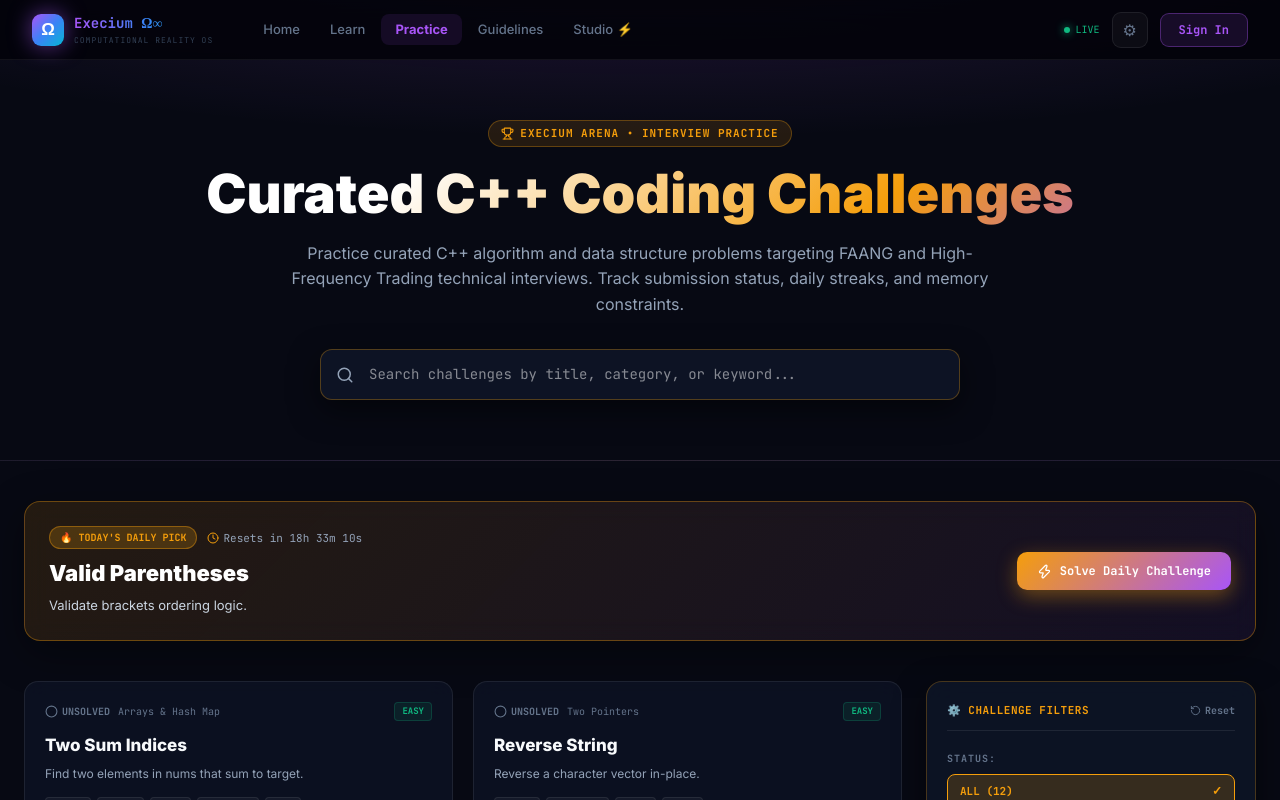
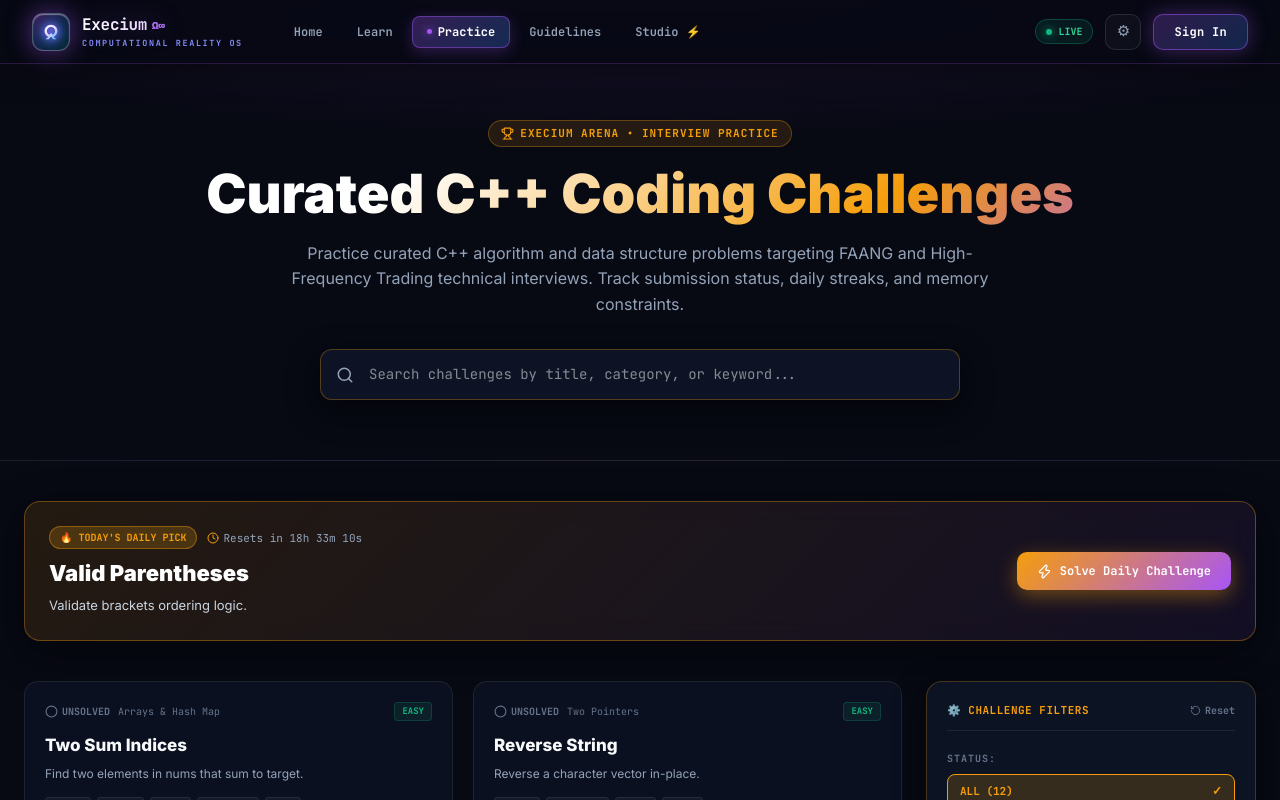
Before and after one commit to thakurcodeshere/Execium, a Next.js app: page /practice in a window 1280 px wide. Shown: the top 800 px of the page. Built offline with nearby package versions, Linux system fonts and the light colour scheme.

Commit message:
Redesign Execium logo icon with Quantum Omega SVG mark and ultra-vibrant crystal gradient typography

```diff
--- a/components/Navbar.tsx
+++ b/components/Navbar.tsx
@@ -32,59 +32,118 @@ export default function Navbar() {
   ];
 
   const isActive = (href: string) => {
-    if (href.startsWith("/#")) return false;
     if (!path) return false;
     return href === "/" ? path === "/" : path.startsWith(href);
   };
 
   return (
     <nav style={{
-      position: "fixed", top: 0, left: 0, right: 0, zIndex: 100, height: 60,
-      display: "flex", alignItems: "center", padding: "0 32px", gap: 12,
-      background: "rgba(3,3,10,.88)", borderBottom: "1px solid rgba(255,255,255,.06)",
-      backdropFilter: "blur(24px)", fontFamily: "'Inter', sans-serif",
+      position: "fixed", top: 0, left: 0, right: 0, zIndex: 100, height: 64,
+      display: "flex", alignItems: "center", padding: "0 32px", gap: 16,
+      background: "rgba(6, 8, 18, 0.88)",
+      borderBottom: "1px solid rgba(168, 85, 247, 0.2)",
+      backdropFilter: "blur(28px) saturate(180%)",
+      WebkitBackdropFilter: "blur(28px) saturate(180%)",
+      fontFamily: "'Inter', sans-serif",
+      boxShadow: "0 4px 30px rgba(0, 0, 0, 0.5)"
     }}>
-      {/* Logo */}
-      <Link href="/" style={{ textDecoration: "none", display: "flex", alignItems: "center", gap: 10 }}>
+      {/* ── IMPACTFUL EXECIUM BRAND LOGO ICON ── */}
+      <Link href="/" style={{ textDecoration: "none", display: "flex", alignItems: "center", gap: 12 }}>
+        {/* Bespoke Quantum Omega SVG Icon Badge */}
         <div style={{
-          width: 32, height: 32, borderRadius: 9,
-          background: "linear-gradient(135deg,#a855f7,#3b82f6,#06b6d4)",
+          width: 38, height: 38, borderRadius: 11,
+          background: "linear-gradient(135deg, rgba(168,85,247,0.35), rgba(59,130,246,0.25), rgba(6,182,212,0.2))",
+          border: "1px solid rgba(255, 255, 255, 0.25)",
           display: "flex", alignItems: "center", justifyContent: "center",
-          fontSize: 17, fontWeight: 900, color: "#fff",
-          boxShadow: "0 0 22px rgba(168,85,247,.55)",
-        }}>Ω</div>
+          boxShadow: "0 0 25px rgba(168,85,247,0.5), inset 0 1px 1px rgba(255,255,255,0.4)",
+          position: "relative", overflow: "hidden", transition: "all 0.3s ease"
+        }}>
+          {/* Inner Ambient Glow Dot */}
+          <div style={{
+            position: "absolute", width: 20, height: 20, borderRadius: "50%",
+            background: "radial-gradient(circle, #a855f7 0%, #3b82f6 70%, transparent 100%)",
+            filter: "blur(4px)", opacity: 0.8
+          }} />
+
+          {/* Glowing Quantum Omega + Infinity SVG Logo */}
+          <svg width="22" height="22" viewBox="0 0 24 24" fill="none" xmlns="http://www.w3.org/2000/svg" style={{ zIndex: 2 }}>
+            <path
+              d="M12 4C8.13401 4 5 7.13401 5 11C5 13.8241 6.67138 16.2573 9.07007 17.3621L6 20H9.5L11.5 17.5H12.5L14.5 20H18L14.9299 17.3621C17.3286 16.2573 19 13.8241 19 11C19 7.13401 15.866 4 12 4ZM12 6.5C14.4853 6.5 16.5 8.51472 16.5 11C16.5 12.8252 15.4116 14.396 13.8447 15.1055L12 13.2L10.1553 15.1055C8.58841 14.396 7.5 12.8252 7.5 11C7.5 8.51472 9.51472 6.5 12 6.5Z"
+              fill="url(#execium-logo-grad)"
+            />
+            <defs>
+              <linearGradient id="execium-logo-grad" x1="5" y1="4" x2="19" y2="20" gradientUnits="userSpaceOnUse">
+                <stop stopColor="#ffffff" />
+                <stop offset="0.5" stopColor="#e9d5ff" />
+                <stop offset="1" stopColor="#38bdf8" />
+              </linearGradient>
+            </defs>
+          </svg>
+        </div>
+
         <div>
+          {/* Logo Title */}
           <div style={{
-            fontFamily: "'JetBrains Mono'", fontWeight: 800, fontSize: 14,
-            background: "linear-gradient(90deg,#a855f7,#3b82f6,#06b6d4)",
+            fontFamily: "'JetBrains Mono', monospace", fontWeight: 900, fontSize: 16,
+            letterSpacing: "-0.3px",
+            background: "linear-gradient(90deg, #ffffff 0%, #e9d5ff 40%, #60a5fa 75%, #38bdf8 100%)",
             WebkitBackgroundClip: "text", WebkitTextFillColor: "transparent",
-          }}>Execium Ω∞</div>
-          <div style={{ fontSize: 8, color: "#334155", fontFamily: "'JetBrains Mono'", letterSpacing: 1 }}>
+            display: "flex", alignItems: "center", gap: 5,
+            filter: "drop-shadow(0 0 12px rgba(168,85,247,0.3))"
+          }}>
+            Execium <span style={{ fontSize: 11, color: "#a855f7", WebkitTextFillColor: "#a855f7" }}>Ω∞</span>
+          </div>
+
+          {/* Subtitle */}
+          <div style={{
+            fontSize: 8.5, color: "#818cf8", fontFamily: "'JetBrains Mono', monospace",
+            letterSpacing: 1.6, fontWeight: 800, textTransform: "uppercase"
+          }}>
             COMPUTATIONAL REALITY OS
           </div>
         </div>
       </Link>
 
-      {/* Nav links */}
-      <div style={{ display: "flex", gap: 2, marginLeft: 24 }}>
+      {/* ── HIGH-IMPACT NAVIGATION PILLS ── */}
+      <div style={{ display: "flex", gap: 4, marginLeft: 20 }}>
         {navLinks.map(l => {
-          const isHash = l.href.includes("#");
-          const style = {
-            padding: "6px 14px", borderRadius: 8, textDecoration: "none", fontSize: 13,
-            fontWeight: isActive(l.href) ? 700 : 500,
-            color: isActive(l.href) ? "#a855f7" : "#64748b",
-            background: isActive(l.href) ? "rgba(168,85,247,.1)" : "transparent",
-            transition: "all .15s",
-          };
-          if (isHash) {
+          const active = isActive(l.href);
           return (
-              <a key={l.href} href={l.href} style={style}>
-                {l.label}
-              </a>
-            );
+            <Link
+              key={l.href}
+              href={l.href}
+              style={{
+                padding: "6px 14px", borderRadius: 8, textDecoration: "none", fontSize: 12,
+                fontFamily: "'JetBrains Mono', monospace",
+                fontWeight: active ? 800 : 600,
+                color: active ? "#ffffff" : "#94a3b8",
+                background: active
+                  ? "linear-gradient(135deg, rgba(168,85,247,0.28), rgba(59,130,246,0.28))"
+                  : "transparent",
+                border: `1px solid ${active ? "rgba(168,85,247,0.45)" : "transparent"}`,
+                boxShadow: active ? "0 4px 15px rgba(168,85,247,0.25)" : "none",
+                display: "flex", alignItems: "center", gap: 6,
+                transition: "all 0.15s ease"
+              }}
+              onMouseEnter={e => {
+                if (!active) {
+                  e.currentTarget.style.color = "#ffffff";
+                  e.currentTarget.style.background = "rgba(255,255,255,0.04)";
                 }
-          return (
-            <Link key={l.href} href={l.href} style={style}>
+              }}
+              onMouseLeave={e => {
+                if (!active) {
+                  e.currentTarget.style.color = "#94a3b8";
+                  e.currentTarget.style.background = "transparent";
+                }
+              }}
+            >
+              {active && (
+                <span style={{
+                  width: 5, height: 5, borderRadius: "50%",
+                  background: "#a855f7", boxShadow: "0 0 8px #a855f7"
+                }} />
+              )}
               {l.label}
             </Link>
           );
@@ -93,69 +152,98 @@ export default function Navbar() {
 
       <div style={{ flex: 1 }} />
 
-      {/* Live indicator */}
-      <div style={{ display: "flex", gap: 6, alignItems: "center" }}>
-        <div style={{ width: 6, height: 6, borderRadius: "50%", background: "#10b981", boxShadow: "0 0 8px #10b981", animation: "pulse-node 2.5s ease-in-out infinite" }} />
-        <span style={{ fontSize: 10, color: "#10b981", fontFamily: "'JetBrains Mono'" }}>LIVE</span>
+      {/* ── RIGHT ACTIONS: LIVE STATUS BADGE, SETTINGS & SIGN IN ── */}
+      <div style={{ display: "flex", alignItems: "center", gap: 12 }}>
+        {/* Live Laser Badge */}
+        <div style={{
+          display: "flex", gap: 6, alignItems: "center", padding: "4px 10px",
+          borderRadius: 20, background: "rgba(16,185,129,0.1)", border: "1px solid rgba(16,185,129,0.3)"
+        }}>
+          <div style={{
+            width: 6, height: 6, borderRadius: "50%", background: "#10b981",
+            boxShadow: "0 0 10px #10b981", animation: "pulse-node 2s ease-in-out infinite"
+          }} />
+          <span style={{ fontSize: 10, color: "#34d399", fontFamily: "'JetBrains Mono', monospace", fontWeight: 800 }}>LIVE</span>
         </div>
 
-      {/* Settings */}
+        {/* Settings Button */}
         <Link href="/settings" style={{
-        width: 36, height: 36, borderRadius: 9, border: "1px solid rgba(255,255,255,.08)",
-        background: "rgba(255,255,255,.04)", display: "flex", alignItems: "center",
-        justifyContent: "center", fontSize: 16, textDecoration: "none",
-        transition: "all .15s", color: "#64748b",
+          width: 36, height: 36, borderRadius: 10, border: "1px solid rgba(255,255,255,0.1)",
+          background: "rgba(255,255,255,0.03)", display: "flex", alignItems: "center",
+          justifyContent: "center", fontSize: 15, textDecoration: "none",
+          transition: "all 0.2s ease", color: "#94a3b8",
         }}
           title="Settings"
-        onMouseEnter={e => { (e.currentTarget as HTMLElement).style.borderColor = "rgba(168,85,247,.4)"; (e.currentTarget as HTMLElement).style.color = "#a855f7"; }}
-        onMouseLeave={e => { (e.currentTarget as HTMLElement).style.borderColor = "rgba(255,255,255,.08)"; (e.currentTarget as HTMLElement).style.color = "#64748b"; }}
+          onMouseEnter={e => {
+            e.currentTarget.style.borderColor = "rgba(168,85,247,0.5)";
+            e.currentTarget.style.color = "#a855f7";
+            e.currentTarget.style.background = "rgba(168,85,247,0.15)";
+          }}
+          onMouseLeave={e => {
+            e.currentTarget.style.borderColor = "rgba(255,255,255,0.1)";
+            e.currentTarget.style.color = "#94a3b8";
+            e.currentTarget.style.background = "rgba(255,255,255,0.03)";
+          }}
         >⚙</Link>
 
-      {/* User / Login */}
+        {/* User / Login Glass CTA */}
         {user ? (
           <div style={{ position: "relative" }}>
             <button onClick={() => setMenuOpen(o => !o)} style={{
-            display: "flex", alignItems: "center", gap: 8, padding: "5px 10px",
-            borderRadius: 10, border: "1px solid rgba(168,85,247,.25)",
-            background: "rgba(168,85,247,.1)", cursor: "pointer",
+              display: "flex", alignItems: "center", gap: 8, padding: "6px 12px",
+              borderRadius: 10, border: "1px solid rgba(168,85,247,0.4)",
+              background: "linear-gradient(135deg, rgba(168,85,247,0.2), rgba(59,130,246,0.15))",
+              cursor: "pointer", boxShadow: "0 0 15px rgba(168,85,247,0.25)"
             }}>
               <div style={{
                 width: 26, height: 26, borderRadius: "50%",
-              background: "linear-gradient(135deg,#a855f7,#3b82f6)",
+                background: "linear-gradient(135deg, #a855f7, #3b82f6)",
                 display: "flex", alignItems: "center", justifyContent: "center",
                 fontSize: 12, fontWeight: 800, color: "#fff",
               }}>{user.name[0].toUpperCase()}</div>
-            <span style={{ fontSize: 12, color: "#e2e8f0", fontWeight: 600 }}>{user.name}</span>
-            <span style={{ fontSize: 9, color: "#64748b" }}>▾</span>
+              <span style={{ fontSize: 12, color: "#ffffff", fontWeight: 700, fontFamily: "'JetBrains Mono'" }}>{user.name}</span>
+              <span style={{ fontSize: 10, color: "#a855f7" }}>▾</span>
             </button>
             {menuOpen && (
               <div style={{
                 position: "absolute", top: "calc(100% + 8px)", right: 0, width: 180,
-              background: "#0a0a1a", border: "1px solid rgba(255,255,255,.08)",
-              borderRadius: 12, overflow: "hidden", boxShadow: "0 20px 60px rgba(0,0,0,.7)",
+                background: "#0a0a1a", border: "1px solid rgba(168,85,247,0.3)",
+                borderRadius: 12, overflow: "hidden", boxShadow: "0 20px 60px rgba(0,0,0,0.8)",
+                backdropFilter: "blur(16px)"
               }}>
-              <div style={{ padding: "12px 14px", borderBottom: "1px solid rgba(255,255,255,.06)" }}>
+                <div style={{ padding: "12px 14px", borderBottom: "1px solid rgba(255,255,255,0.06)" }}>
                   <div style={{ fontSize: 12, fontWeight: 700, color: "#e2e8f0" }}>{user.name}</div>
-                <div style={{ fontSize: 10, color: "#475569" }}>via {user.provider}</div>
+                  <div style={{ fontSize: 10, color: "#64748b" }}>via {user.provider}</div>
                 </div>
-              <Link href="/settings" style={{ display: "block", padding: "10px 14px", fontSize: 13, color: "#94a3b8", textDecoration: "none" }} onClick={() => setMenuOpen(false)}>⚙ Settings</Link>
-              <button onClick={logout} style={{ width: "100%", padding: "10px 14px", textAlign: "left", fontSize: 13, color: "#ef4444", background: "none", border: "none", cursor: "pointer" }}>↩ Sign Out</button>
+                <Link href="/settings" style={{ display: "block", padding: "10px 14px", fontSize: 12, color: "#94a3b8", textDecoration: "none", fontFamily: "'JetBrains Mono'" }} onClick={() => setMenuOpen(false)}>⚙ Settings</Link>
+                <button onClick={logout} style={{ width: "100%", padding: "10px 14px", textAlign: "left", fontSize: 12, color: "#ef4444", background: "none", border: "none", cursor: "pointer", fontFamily: "'JetBrains Mono'" }}>↩ Sign Out</button>
               </div>
             )}
           </div>
         ) : (
           <Link href="/login">
             <button style={{
-            padding: "7px 18px", borderRadius: 9, border: "1px solid rgba(168,85,247,.35)",
-            background: "rgba(168,85,247,.12)", color: "#a855f7", fontSize: 12,
-            fontFamily: "'JetBrains Mono'", fontWeight: 700, cursor: "pointer",
-            transition: "all .18s",
+              padding: "8px 20px", borderRadius: 10,
+              border: "1px solid rgba(168,85,247,0.5)",
+              background: "linear-gradient(135deg, rgba(168,85,247,0.25), rgba(59,130,246,0.25))",
+              color: "#ffffff", fontSize: 12, fontFamily: "'JetBrains Mono', monospace",
+              fontWeight: 800, cursor: "pointer", transition: "all 0.2s ease",
+              boxShadow: "0 0 20px rgba(168,85,247,0.35)", letterSpacing: 0.3
             }}
-            onMouseEnter={e => { (e.currentTarget as HTMLElement).style.background = "rgba(168,85,247,.22)"; (e.currentTarget as HTMLElement).style.boxShadow = "0 0 20px rgba(168,85,247,.3)"; }}
-            onMouseLeave={e => { (e.currentTarget as HTMLElement).style.background = "rgba(168,85,247,.12)"; (e.currentTarget as HTMLElement).style.boxShadow = "none"; }}
+              onMouseEnter={e => {
+                e.currentTarget.style.background = "linear-gradient(135deg, rgba(168,85,247,0.4), rgba(59,130,246,0.4))";
+                e.currentTarget.style.boxShadow = "0 0 30px rgba(168,85,247,0.6)";
+                e.currentTarget.style.borderColor = "rgba(168,85,247,0.8)";
+              }}
+              onMouseLeave={e => {
+                e.currentTarget.style.background = "linear-gradient(135deg, rgba(168,85,247,0.25), rgba(59,130,246,0.25))";
+                e.currentTarget.style.boxShadow = "0 0 20px rgba(168,85,247,0.35)";
+                e.currentTarget.style.borderColor = "rgba(168,85,247,0.5)";
+              }}
             >Sign In</button>
           </Link>
         )}
+      </div>
     </nav>
   );
 }
```
Lines whose indentation alone changed are shown as unchanged.
